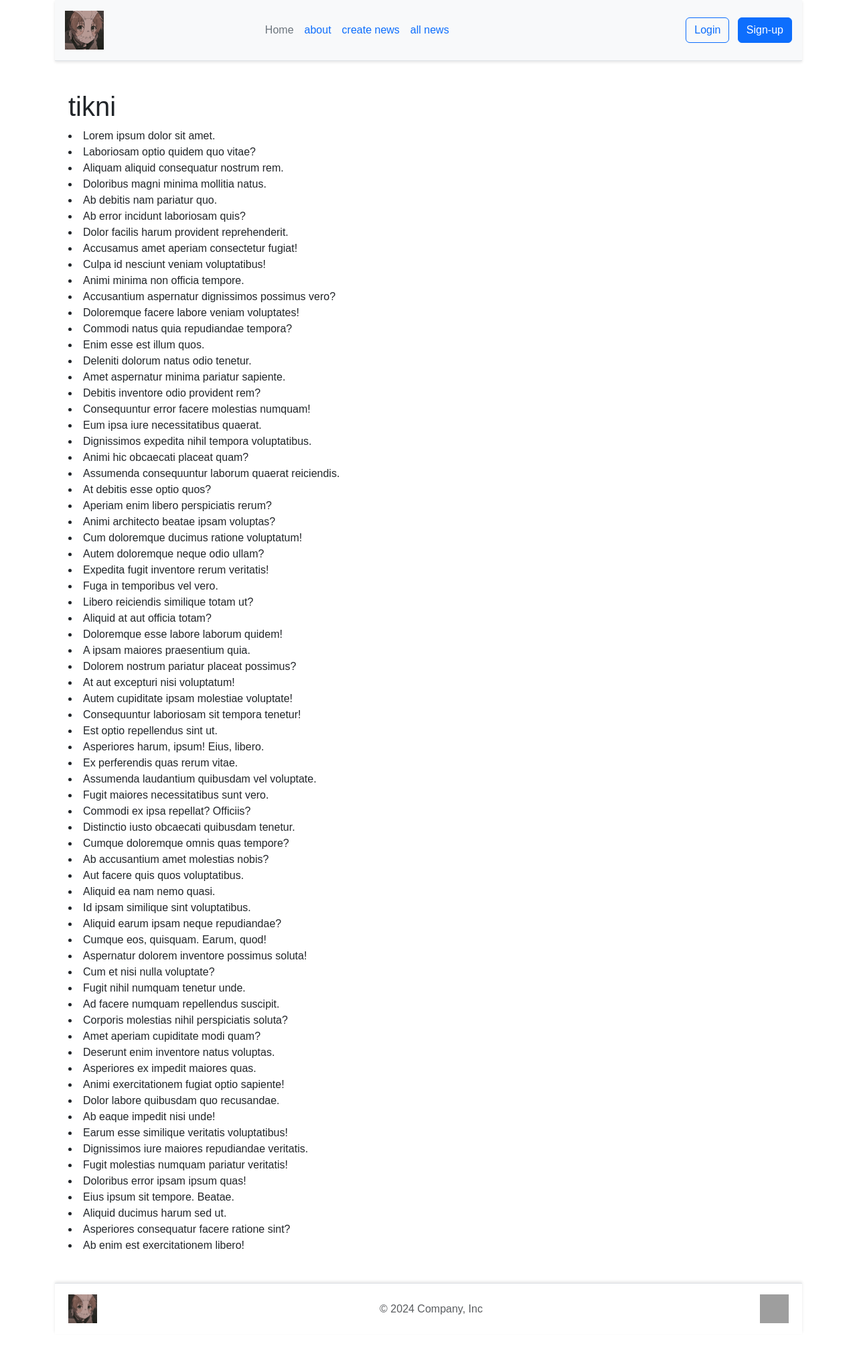
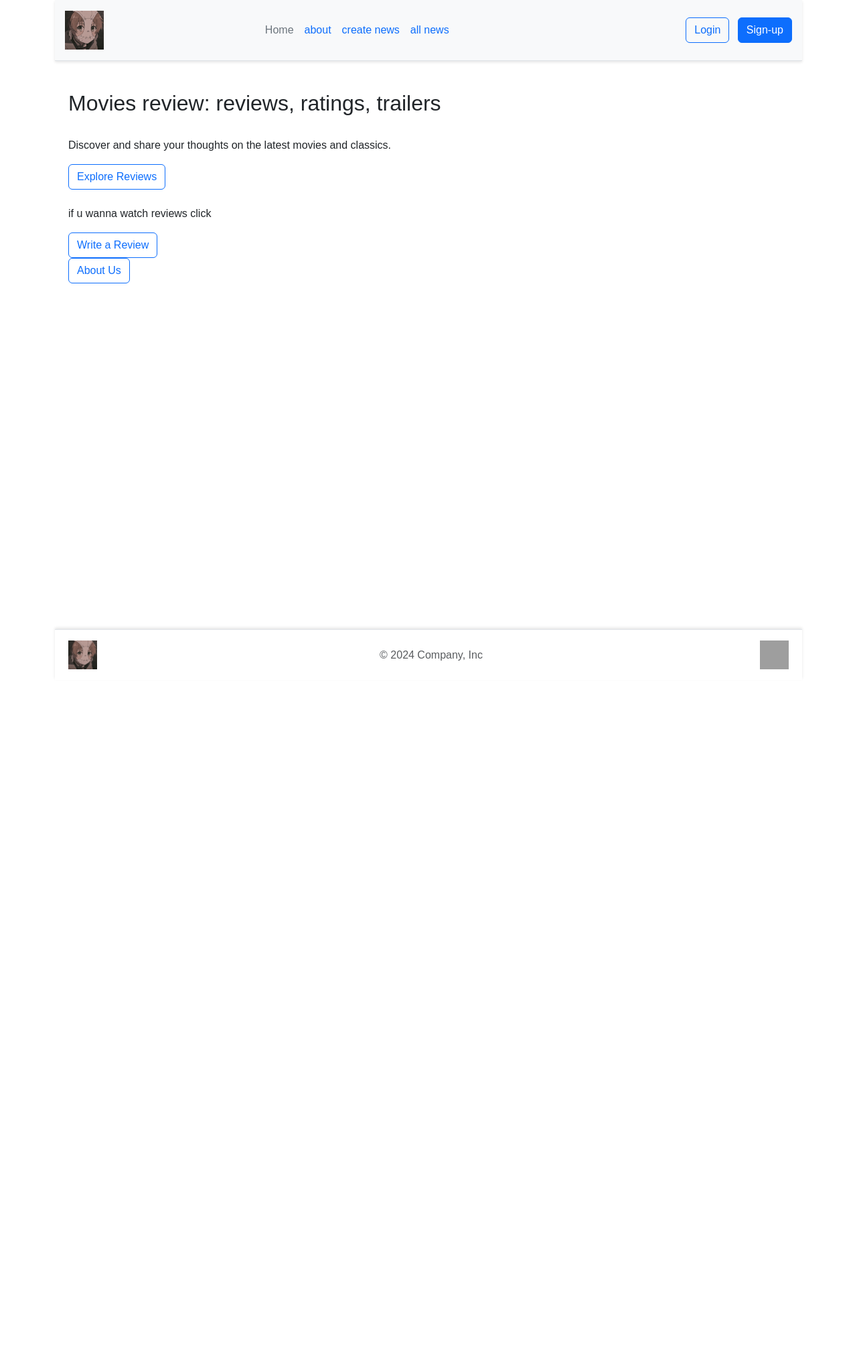
Before and after one commit to Kirito85/Movies-review, a Flask app: page / in a window 1280 px wide. Shown: the whole page at 67% size. After the commit the page ends 999 px from the top, so only its background shows below. Run offline with Flask 3, Linux system fonts and the light colour scheme; grey boxes are pictures that could not be loaded.

Commit message:
Reidia_site

```diff
--- a/templates/index.html
+++ b/templates/index.html
@@ -1,79 +1,20 @@
 {% extends "base.html" %}
 
 {%block title%}
-index
+Home
 {% endblock %}
 
 {% block main %}
-<h1>tikni</h1>
-<li>Lorem ipsum dolor sit amet.</li>
-<li>Laboriosam optio quidem quo vitae?</li>
-<li>Aliquam aliquid consequatur nostrum rem.</li>
-<li>Doloribus magni minima mollitia natus.</li>
-<li>Ab debitis nam pariatur quo.</li>
-<li>Ab error incidunt laboriosam quis?</li>
-<li>Dolor facilis harum provident reprehenderit.</li>
-<li>Accusamus amet aperiam consectetur fugiat!</li>
-<li>Culpa id nesciunt veniam voluptatibus!</li>
-<li>Animi minima non officia tempore.</li>
-<li>Accusantium aspernatur dignissimos possimus vero?</li>
-<li>Doloremque facere labore veniam voluptates!</li>
-<li>Commodi natus quia repudiandae tempora?</li>
-<li>Enim esse est illum quos.</li>
-<li>Deleniti dolorum natus odio tenetur.</li>
-<li>Amet aspernatur minima pariatur sapiente.</li>
-<li>Debitis inventore odio provident rem?</li>
-<li>Consequuntur error facere molestias numquam!</li>
-<li>Eum ipsa iure necessitatibus quaerat.</li>
-<li>Dignissimos expedita nihil tempora voluptatibus.</li>
-<li>Animi hic obcaecati placeat quam?</li>
-<li>Assumenda consequuntur laborum quaerat reiciendis.</li>
-<li>At debitis esse optio quos?</li>
-<li>Aperiam enim libero perspiciatis rerum?</li>
-<li>Animi architecto beatae ipsam voluptas?</li>
-<li>Cum doloremque ducimus ratione voluptatum!</li>
-<li>Autem doloremque neque odio ullam?</li>
-<li>Expedita fugit inventore rerum veritatis!</li>
-<li>Fuga in temporibus vel vero.</li>
-<li>Libero reiciendis similique totam ut?</li>
-<li>Aliquid at aut officia totam?</li>
-<li>Doloremque esse labore laborum quidem!</li>
-<li>A ipsam maiores praesentium quia.</li>
-<li>Dolorem nostrum pariatur placeat possimus?</li>
-<li>At aut excepturi nisi voluptatum!</li>
-<li>Autem cupiditate ipsam molestiae voluptate!</li>
-<li>Consequuntur laboriosam sit tempora tenetur!</li>
-<li>Est optio repellendus sint ut.</li>
-<li>Asperiores harum, ipsum! Eius, libero.</li>
-<li>Ex perferendis quas rerum vitae.</li>
-<li>Assumenda laudantium quibusdam vel voluptate.</li>
-<li>Fugit maiores necessitatibus sunt vero.</li>
-<li>Commodi ex ipsa repellat? Officiis?</li>
-<li>Distinctio iusto obcaecati quibusdam tenetur.</li>
-<li>Cumque doloremque omnis quas tempore?</li>
-<li>Ab accusantium amet molestias nobis?</li>
-<li>Aut facere quis quos voluptatibus.</li>
-<li>Aliquid ea nam nemo quasi.</li>
-<li>Id ipsam similique sint voluptatibus.</li>
-<li>Aliquid earum ipsam neque repudiandae?</li>
-<li>Cumque eos, quisquam. Earum, quod!</li>
-<li>Aspernatur dolorem inventore possimus soluta!</li>
-<li>Cum et nisi nulla voluptate?</li>
-<li>Fugit nihil numquam tenetur unde.</li>
-<li>Ad facere numquam repellendus suscipit.</li>
-<li>Corporis molestias nihil perspiciatis soluta?</li>
-<li>Amet aperiam cupiditate modi quam?</li>
-<li>Deserunt enim inventore natus voluptas.</li>
-<li>Asperiores ex impedit maiores quas.</li>
-<li>Animi exercitationem fugiat optio sapiente!</li>
-<li>Dolor labore quibusdam quo recusandae.</li>
-<li>Ab eaque impedit nisi unde!</li>
-<li>Earum esse similique veritatis voluptatibus!</li>
-<li>Dignissimos iure maiores repudiandae veritatis.</li>
-<li>Fugit molestias numquam pariatur veritatis!</li>
-<li>Doloribus error ipsam ipsum quas!</li>
-<li>Eius ipsum sit tempore. Beatae.</li>
-<li>Aliquid ducimus harum sed ut.</li>
-<li>Asperiores consequatur facere ratione sint?</li>
-<li>Ab enim est exercitationem libero!</li>
+<h2>Movies review: reviews, ratings, trailers</h2><br>
+<p>Discover and share your thoughts on the latest movies and classics.</p>
+    <a href="/posts">
+        <button type="button" class="btn btn-outline-primary me-2">Explore Reviews</button>
+    </a><br>
+    <p>if u wanna watch reviews click</p>
+    <a href="/create">
+        <button type="button" class="btn btn-outline-primary me-2">Write a Review</button>
+    </a>
+    <a href="/about">
+        <button type="button" class="btn btn-outline-primary me-2">About Us</button>
+    </a>
 {% endblock %}
```
